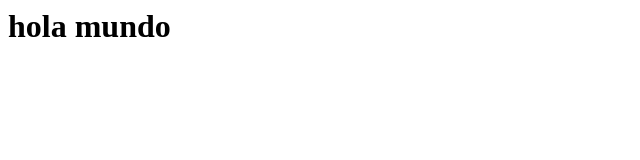
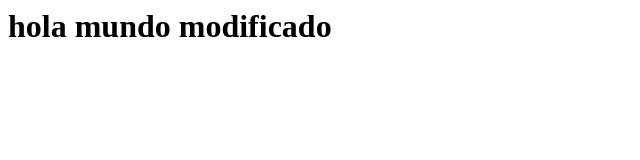
Before and after one commit to kiless/repositorioPrueba, a plain HTML site: page index.html in a window 1280 px wide. Shown: the whole page, without its empty margins (0-640 px from the left). Drawn offline with Linux system fonts and the light colour scheme.

Commit message:
se modifico el  index

```diff
--- a/index.html
+++ b/index.html
@@ -7,7 +7,7 @@
 </head>
 
 <body>
-    <h1>hola mundo</h1>
+    <h1>hola mundo modificado</h1>
 </body>
 
 </html>
```
